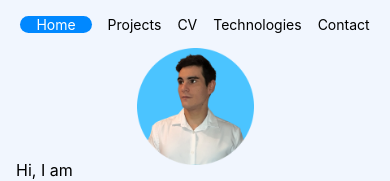
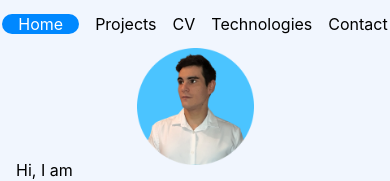
Before and after one commit to JcarlosCabello1991/portfolio, a React (Create React App) app: page / in a window 390 px wide. Shown: the top 181 px of the page. Built offline with nearby package versions, Linux system fonts and the light colour scheme.

Commit message:
sixe bar

```diff
--- a/src/components/AppBar/Appbar.tsx
+++ b/src/components/AppBar/Appbar.tsx
@@ -31,7 +31,7 @@ function Appbar() {
     <div id='HomePage' className={styles.barContainer}>
 
       {
-        window.innerWidth <= 280 &&
+        window.innerWidth <= 345 &&
         <div className={styles.menu}>
         <div className={styles.menuIcon} onClick={toggleVerticalMenu}>
           <i className="fa-solid fa-bars"></i>
@@ -48,7 +48,7 @@ function Appbar() {
       </div>
       }
       {
-         window.innerWidth > 280 &&
+         window.innerWidth > 345 &&
         <ul className={styles.list}>
         <li><a href='#HomePage' className={styles.a}><span id='Home' className={`${styles.span} ${styles.active}`} onClick={()=>{toggleMenu('Home', active)}}>Home</span></a></li>
         <li><a href='#HighlightProjects' className={styles.a}><span id='Projects' className={styles.span} onClick={()=>{toggleMenu('Projects', active)}}>Projects</span></a></li>
--- a/src/components/AppBar/style.module.css
+++ b/src/components/AppBar/style.module.css
@@ -88,7 +88,7 @@
   }
 
   .span{
-    font-size: 14px;
+    font-size: 17px;
   }
 
   .list{
@@ -105,7 +105,7 @@
   }
 
   .span{
-    font-size: 14px;
+    font-size: 16px;
   }
 
   .list{
```
